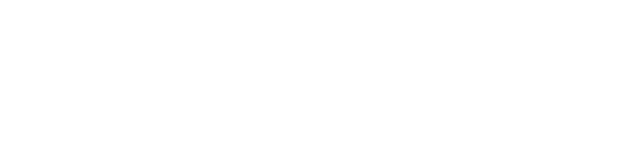
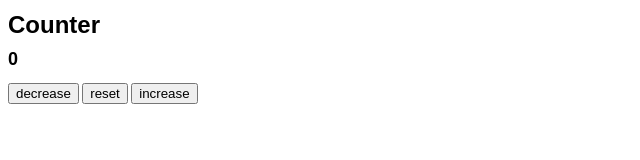
Before and after one commit to AlexdelCarmen/counter-app, a plain HTML site: page index.html in a window 1280 px wide. Shown: the whole page, without its empty margins (0-640 px from the left). Drawn offline with Linux system fonts and the light colour scheme.

Commit message:
Create HTML structure.

```diff
--- a/index.html
+++ b/index.html
@@ -8,6 +8,14 @@
     <link rel="stylesheet" href="./style.css" />
     <link rel="stylesheet" href="./assets/css-reset.css" />
   </head>
-  <body></body>
+  <body>
+    <h1 id="title">Counter</h1>
+    <h2 id="counter">0</h2>
+    <div class="buttons">
+        <button id="decrease">decrease</button>
+        <button id="reset">reset</button>
+        <button id="increase">increase</button>
+    </div>
+  </body>
   <script src="./script.js"></script>
 </html>
```
